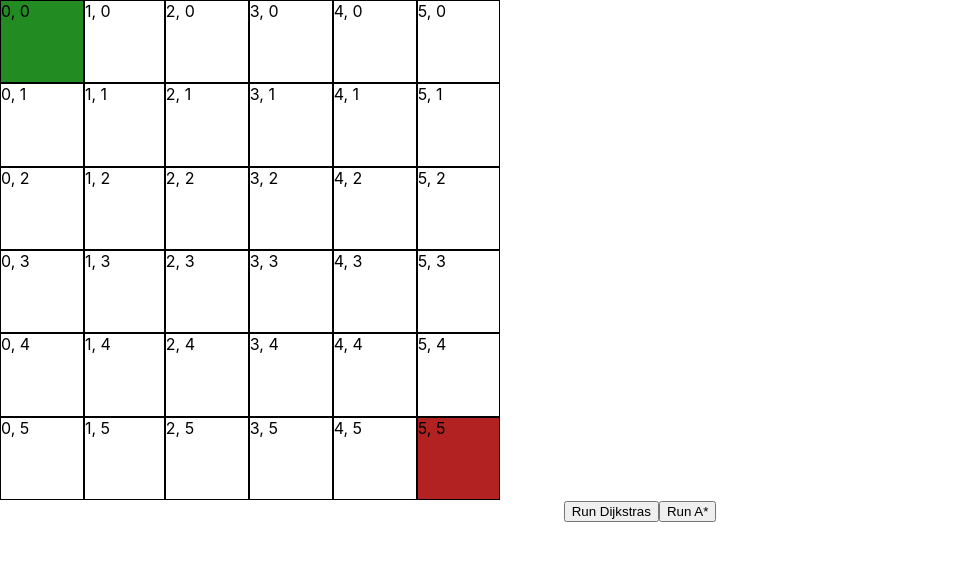
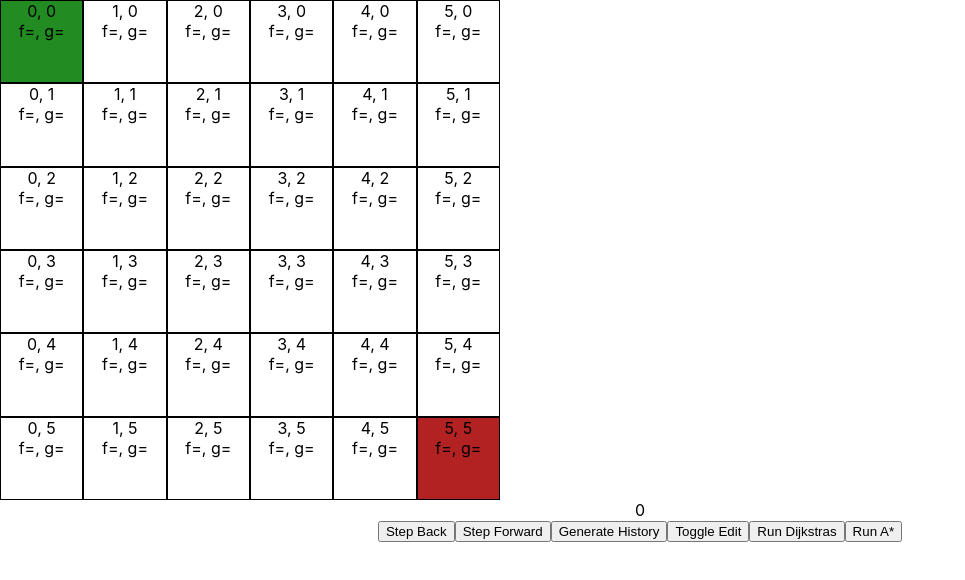
Before and after one commit to malmgrens4/PathFinding, a React (Create React App) app: page / in a window 1280 px wide. Shown: the top 580 px of the page, without its empty margins (0-965 px from the left). Built offline with nearby package versions, Linux system fonts and the light colour scheme.

Commit message:
Successful dynamic wall placement and history

```diff
--- a/src/UnweightedGraph/Unweighted.tsx
+++ b/src/UnweightedGraph/Unweighted.tsx
@@ -1,29 +1,45 @@
-import React from 'react'
+import React, {useState} from 'react'
 import styled from 'styled-components'
 import { connect } from 'react-redux'
-import {setUnweightedGraphNode} from "../actions";
-
-const SET_UNWEIGHTED_GRAPH = 'SET_UNWEIGHTED_GRAPH'
+import {setIsEdit, setUnweightedGraphHistory, setUnweightedGraphNode} from "../actions";
+import {aStar} from "../a_star/aStar";
 
 const GraphNode = styled.div`
   display: flex;
+  flex-flow: column;
   flex-grow: 1;
   border: solid 1px black;
 
-  &.wall {
+  &.isWall {
     background-color: #282c34;
   }
 
   &.isSelected {
-    background-color: deepskyblue;
+    background-color: lightblue;
+  }
+
+  &.isStart {
+    background-color: forestgreen;
+  }
+
+  &.isNeighbor {
+    background-color: lightcoral;
+  }
+
+  &.isVisited {
+    background-color: dodgerblue;
+  }
+
+  &.isCurrent {
+    background-color: orange;
   }
 
   &.isGoal {
     background-color: firebrick;
   }
 
-  &.isStart {
-    background-color: forestgreen;
+  &.isPath {
+    background-color: goldenrod;
   }
 `
 
@@ -40,42 +56,80 @@
 `
 
 type UnweightedGraphProps = {
-    onNodeClick: Function,
+    onNodeClick: (node: any) => void
     unwGraph: any
+    unwGraphHistory: any
+    isEdit: boolean
+    setEdit: (isEdit: boolean) => void
+    setUnwGraphHistory: (history: any[]) => void
 }
-const UnwGraphComponent = ({onNodeClick, unwGraph}: UnweightedGraphProps) => {
+const UnwGraphComponent = ({onNodeClick, setUnwGraphHistory, unwGraph,
+                               unwGraphHistory, isEdit, setEdit}: UnweightedGraphProps) => {
+
+    const [index, setIndex] = useState(0)
+
     const toggleIsWall = (node: any) => {
-        node.isWall = !node.isWall
-        return node
+        let newNode = node
+        newNode.isWall = !node.isWall
+        return newNode
     }
 
-    const getClassList = () => {
+    const getCurrentGraph = () => {
+        if(isEdit){
+            return unwGraph
+        }
+        return unwGraphHistory[index]
+    }
 
+
+    const onNodeSelect = () => {
+        // mouse still down
+        // are you on the start or goal node?
+        // if yes I want to start dragging whichever node it is
+        // set a state that lets the view know to set the node state on mouse over (and reset on mouse exit)
+
+
+        // did you start dragging?
+        //
     }
 
     return (
+        <>
             <Graph>
-            {unwGraph.map((row: any, i: number) => {
+                {getCurrentGraph().map((row: any, i: number) => {
                     return (<GraphRow key={i}>
                                 {row.map((node: any) => {
                                     return(
                                         <GraphNode className={Object.keys(node).filter(key => node[key]).join(" ")}
                                                    key={`${node.x} ${node.y}`}
                                                    onClick={() => onNodeClick(toggleIsWall(node))}>
+                                                <div>
                                                 {node.x}, {node.y}
+                                                </div>
+                                                <div>
+                                                f={node.f}, g={node.g}
+                                                </div>
                                         </GraphNode>
                                     )
                                 })}
                             </GraphRow>)
                 })}
             </Graph>
+            <div>{index}</div>
+            <button onClick={() => setIndex(index - 1)}>Step Back</button>
+            <button onClick={() => setIndex(index + 1)}>Step Forward</button>
+            <button onClick={() => setUnwGraphHistory(aStar({x: 0, y:0},{x: 5, y: 5}, unwGraph))}>Generate History</button>
+            <button onClick={() => setEdit(!isEdit)}>Toggle Edit</button>
+        </>
     )
 }
 
 const mapStateToProps = (state: any) => {
     console.dir(state)
     return {
-        unwGraph: state.unweightedGraph
+        unwGraph: state.unweightedGraph,
+        unwGraphHistory: state.unweightedGraphHistory,
+        isEdit: state.isEdit
     }
 }
 
@@ -84,6 +138,12 @@
     return {
         onNodeClick: (node: any) => {
             dispatch(setUnweightedGraphNode(node))
+        },
+        setEdit: (isEdit: boolean) => {
+            dispatch(setIsEdit(isEdit))
+        },
+        setUnwGraphHistory: (graphHistory: any) => {
+            dispatch(setUnweightedGraphHistory(graphHistory))
         }
     }
 }
--- a/src/a_star/aStar.js
+++ b/src/a_star/aStar.js
@@ -1,19 +1,8 @@
+let graphHistory = []
 
-
-
-
-export const aStar = () => {
-    let col = 6
-    let row = 6
-    let graph = new Array(col)
-    let start = {x: 0, y:0}
-    let goal = {x: col - 1, y: row - 1}
-    for(let i = 0; i < col; i++){
-        graph[i] = new Array(row)
-        for (let j = 0; j < row; j++){
-            graph[i][j] = {x: j, y: i, isWall: false}
-        }
-    }
+export const aStar = (start, goal, origGraph) => {
+    graphHistory = []
+    let graph = getDeepCopyGraph(origGraph)
 
     let startNode = graph[start.x][start.y]
     let goalNode = graph[goal.x][goal.y]
@@ -21,18 +10,37 @@
     let visitedList = []
     startNode.g = 0
     startNode.f = startNode.g + heuristic(startNode, goal)
+
     while (openList.length > 0){
+        // clear states for graph history
+        for(let y = 0; y < graph.length; y++) {
+            for (let x = 0; x < graph[0].length; x++) {
+                let node = graph[y][x]
+                node.isCurrent = false
+                if(node.isNeighbor){
+                    node.isSelected = true
+                    node.isNeighbor = false
+                }
+            }
+        }
+
         //TODO this has to return the index
-        let curNode = openList.reduce((min, node) => {return node.f < min.f ? node : min, openList[0]})
-        if (curNode.x === goalNode.x && curNode.y === goalNode.y){
-            console.log("Goal reached")
-            printPath(curNode)
-            printGraph(graph)
+        let curNode = openList.reduce((min, node) => {return node.f < min.f ? node : min}, openList[0])
+        curNode['isCurrent'] = true
+        curNode['isVisited'] = true
+        if (curNode.x === goalNode.x && curNode.y === goalNode.y) {
+            alert("Goal reached")
+            setPath(curNode)
+            pushHistory(graph)
+            break
         }
         let index = openList.indexOf(curNode)
         openList.splice(index, 1)
         visitedList.push(curNode)
         getNeighbors(curNode, graph).forEach(neighbor => {
+
+            neighbor['isNeighbor'] = true
+
             if(!visitedList.includes(neighbor)) {
                 if (openList.includes(neighbor)) {
                     if ((curNode.g + 1) < neighbor.g) {
@@ -43,25 +51,42 @@
                     }
                 } else {
                     neighbor.g = curNode.g + 1
-                    neighbor.f = neighbor.g + heuristic(curNode, neighbor)
+                    neighbor.f = neighbor.g + heuristic(neighbor, goalNode)
                     neighbor.parent = curNode
                     openList.push(neighbor)
                 }
             }
         })
+
+        pushHistory(graph)
+
     }
-    printGraph(graph)
+    return graphHistory
+}
+
+const getDeepCopyGraph = (graph) => {
+    return graph.slice().map(row => {
+        return row.slice().map(node => {
+            let target = JSON.parse(JSON.stringify(node))
+            return target
+        })
+    })
+}
+
+const pushHistory = graph => {
+    let historyEntry = getDeepCopyGraph(graph)
+    graphHistory.push(historyEntry)
 }
 
 
-const printPath = (curNode) => {
+const setPath = (curNode) => {
     let path = ''
     let node = curNode
     while(node.hasOwnProperty('parent')){
         path += `|${node.x}, ${node.y}|`
         node = node.parent
+        node['isPath'] = true
     }
-    console.log(path)
     return path
 }
 
@@ -105,7 +130,7 @@
             if(point.isWall){
                 row+=`| ==WW== |`
             }
-            // if(point.isSelected){
+            // if(point.isVisited){
             //             //
             //             // }
             else {
--- a/src/actions/index.tsx
+++ b/src/actions/index.tsx
@@ -4,10 +4,16 @@
 const SET_UNWEIGHTED_GRAPH_HISTORY = 'SET_UNWEIGHTED_GRAPH_HISTORY'
 const SET_UNWEIGHTED_GRAPH_NODE = 'SET_UNWEIGHTED_GRAPH_NODE'
 const SET_GRAPH_TYPE = 'SET_GRAPH_TYPE'
+const SET_IS_EDIT = 'SET_IS_EDIT'
 
 export const graphType = (graphType: string) => ({
     type: SET_GRAPH_TYPE,
     graphType
+})
+
+export const setIsEdit = (isEdit: boolean) => ({
+    type: SET_IS_EDIT,
+    isEdit
 })
 
 export const setUnweightedGraph = (unweightedGraph: any) => ({
--- a/src/dijkstras/dijkstras.js
+++ b/src/dijkstras/dijkstras.js
@@ -45,9 +45,8 @@
 
         visitedNodes[minNode] = unvisitedNodes[minNode]
         delete unvisitedNodes[minNode]
+
     }
 
-    console.dir(predecessor)
+    return
 }
-
-dijkstras('c', 'e')
--- a/src/reducers/graph.js
+++ b/src/reducers/graph.js
@@ -4,6 +4,9 @@
 const SET_UNWEIGHTED_GRAPH_HISTORY = 'SET_UNWEIGHTED_GRAPH_HISTORY'
 const SET_UNWEIGHTED_GRAPH_NODE = 'SET_UNWEIGHTED_GRAPH_NODE'
 const SET_GRAPH_TYPE = 'SET_GRAPH_TYPE'
+const SET_IS_EDIT = 'SET_IS_EDIT'
+
+
 
 let col = 6
 let row = 6
@@ -33,6 +36,16 @@
     }
 }
 
+export const isEdit = (state = true, action ) => {
+    switch(action.type) {
+        case SET_IS_EDIT:
+            return action.isEdit
+
+        default:
+            return state
+    }
+}
+
 export const unweightedGraph = (state = unwGraph, action) => {
     switch(action.type) {
         case SET_UNWEIGHTED_GRAPH:
@@ -42,7 +55,7 @@
                 }
 
         case SET_UNWEIGHTED_GRAPH_NODE:
-            const newGraph = state.slice()
+            const newGraph = getDeepCopyGraph(state)
             newGraph[action.node.y][action.node.x] = action.node
             return newGraph
 
@@ -55,11 +68,7 @@
 export const unweightedGraphHistory = (state = [], action) => {
     switch(action.type) {
         case SET_UNWEIGHTED_GRAPH_HISTORY:
-            return {
-                    ...state,
-                    unweightedGraphHistory: action.unweightedGraphHistory
-                }
-
+            return action.unweightedGraphHistory
         default:
             return state
     }
@@ -96,3 +105,13 @@
             return state
     }
 }
+
+
+const getDeepCopyGraph = (graph) => {
+    return graph.slice().map(row => {
+        return row.slice().map(node => {
+            let target = JSON.parse(JSON.stringify(node))
+            return target
+        })
+    })
+}
--- a/src/reducers/index.js
+++ b/src/reducers/index.js
@@ -1,10 +1,11 @@
 import { combineReducers } from "redux"
-import { graphType, unweightedGraph,
+import { graphType, isEdit, unweightedGraph,
     unweightedGraphHistory, weightedGraph,
     weightedGraphHistory} from "./graph"
 
 export default combineReducers({
     graphType,
+    isEdit,
     unweightedGraph,
     unweightedGraphHistory,
     weightedGraph,
```
Lines whose indentation alone changed are shown as unchanged.
